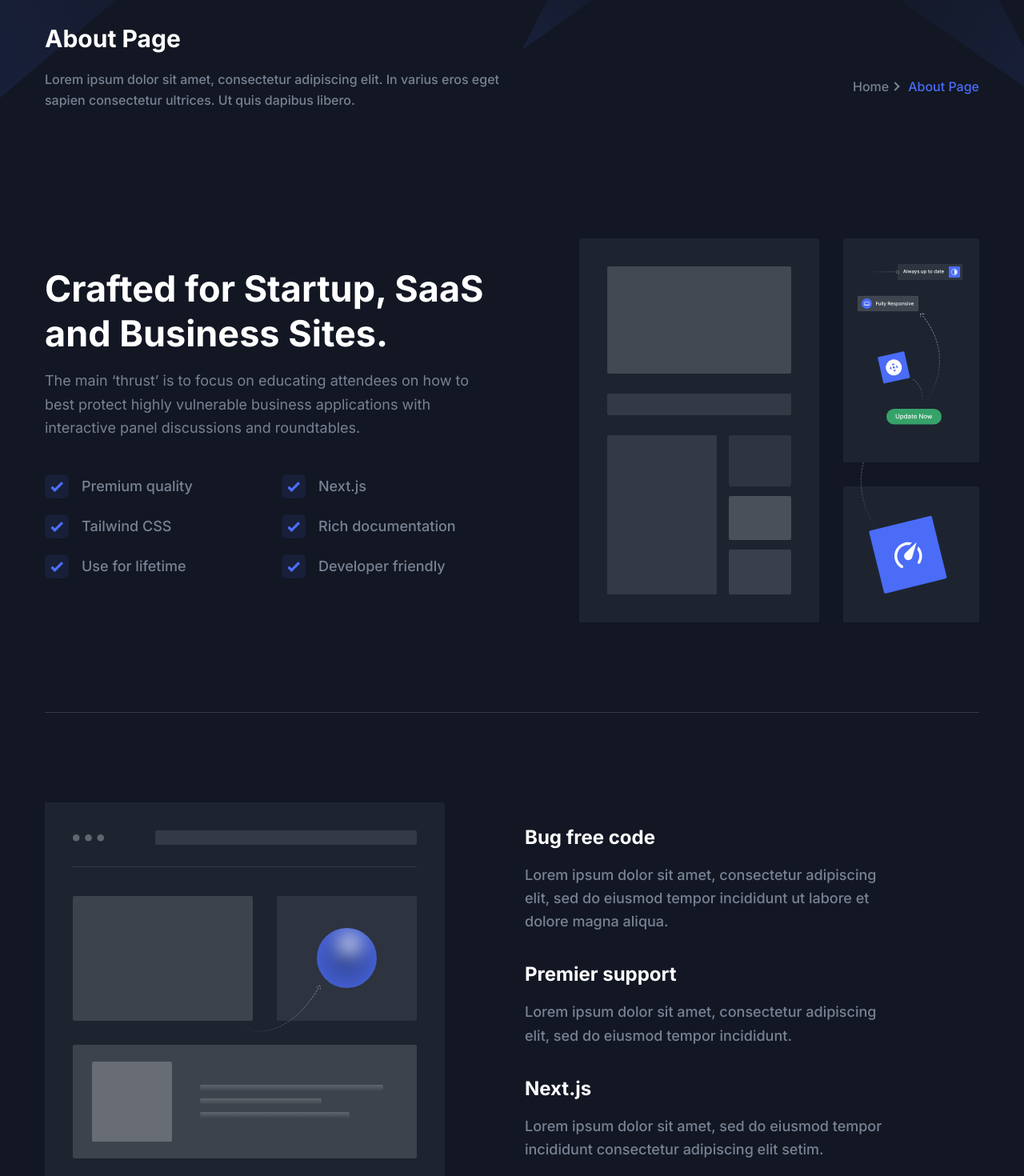
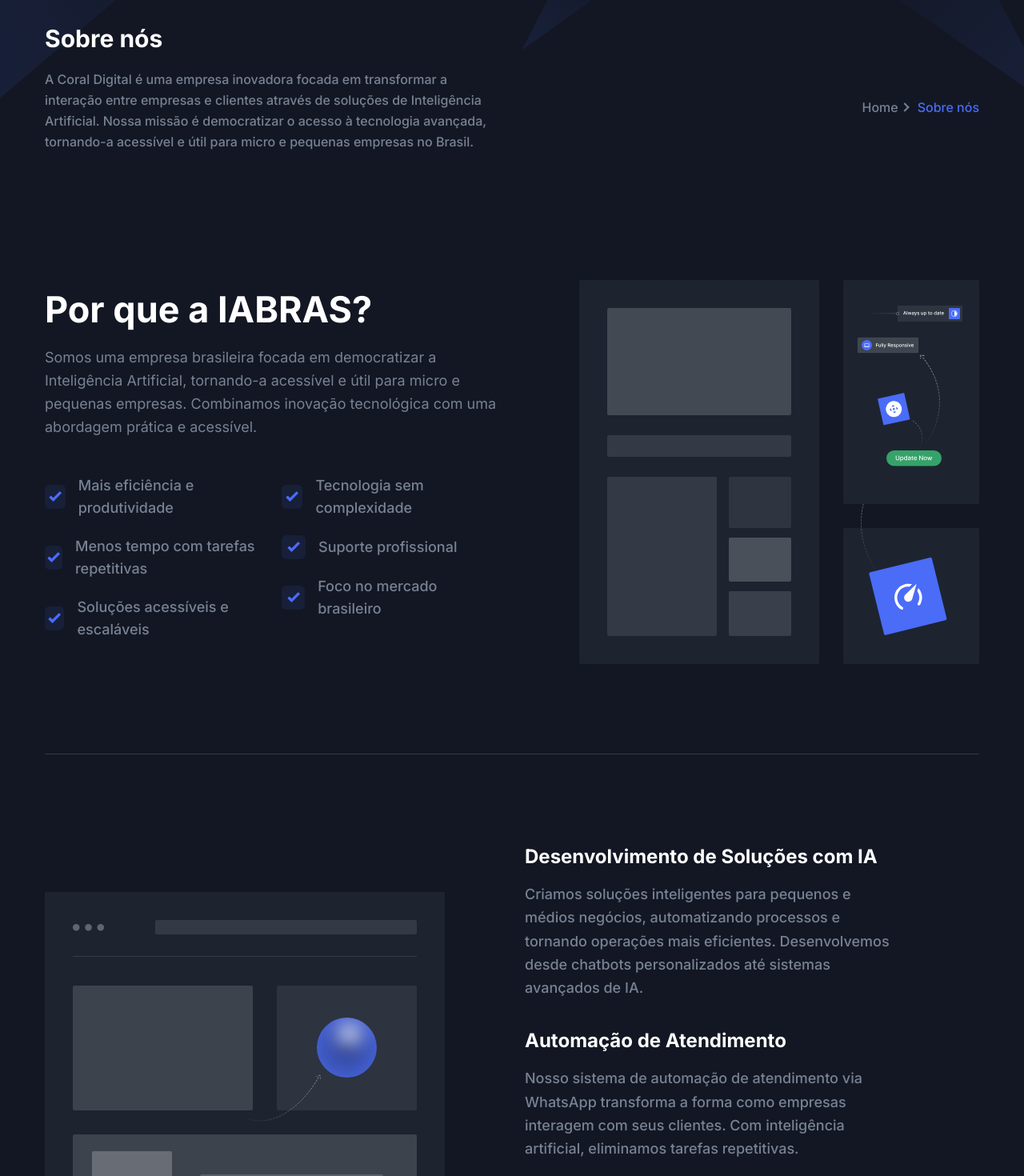
Before and after one commit to hellmrf/coraldigital.com.br, a Next.js app: page /about in a window 1280 px wide. Shown: the part 120-1590 px from the top of the page at 80% size. Built offline with nearby package versions, Linux system fonts and the light colour scheme.

Commit message:
Update about section

```diff
--- a/src/app/about/page.tsx
+++ b/src/app/about/page.tsx
@@ -5,17 +5,16 @@
 import { Metadata } from "next";
 
 export const metadata: Metadata = {
-  title: "About Page | Free Next.js Template for Startup and SaaS",
-  description: "This is About Page for Startup Nextjs Template",
+  title: "Sobre Nós | Coral Digital",
+  description: "Sobre a Coral Digital",
   // other metadata
 };
-
 const AboutPage = () => {
   return (
     <>
       <Breadcrumb
-        pageName="About Page"
-        description="Lorem ipsum dolor sit amet, consectetur adipiscing elit. In varius eros eget sapien consectetur ultrices. Ut quis dapibus libero."
+        pageName="Sobre nós"
+        description="A Coral Digital é uma empresa inovadora focada em transformar a interação entre empresas e clientes através de soluções de Inteligência Artificial. Nossa missão é democratizar o acesso à tecnologia avançada, tornando-a acessível e útil para micro e pequenas empresas no Brasil."
       />
       <AboutSectionOne />
       <AboutSectionTwo />
--- a/src/components/About/AboutSectionOne.tsx
+++ b/src/components/About/AboutSectionOne.tsx
@@ -24,8 +24,8 @@
           <div className="-mx-4 flex flex-wrap items-center">
             <div className="w-full px-4 lg:w-1/2">
               <SectionTitle
-                title="Crafted for Startup, SaaS and Business Sites."
-                paragraph="The main ‘thrust’ is to focus on educating attendees on how to best protect highly vulnerable business applications with interactive panel discussions and roundtables."
+                title="Por que a IABRAS?"
+                paragraph="Somos uma empresa brasileira focada em democratizar a Inteligência Artificial, tornando-a acessível e útil para micro e pequenas empresas. Combinamos inovação tecnológica com uma abordagem prática e acessível."
                 mb="44px"
               />
 
@@ -35,15 +35,15 @@
               >
                 <div className="mx-[-12px] flex flex-wrap">
                   <div className="w-full px-3 sm:w-1/2 lg:w-full xl:w-1/2">
-                    <List text="Premium quality" />
-                    <List text="Tailwind CSS" />
-                    <List text="Use for lifetime" />
+                    <List text="Mais eficiência e produtividade" />
+                    <List text="Menos tempo com tarefas repetitivas" />
+                    <List text="Soluções acessíveis e escaláveis" />
                   </div>
 
                   <div className="w-full px-3 sm:w-1/2 lg:w-full xl:w-1/2">
-                    <List text="Next.js" />
-                    <List text="Rich documentation" />
-                    <List text="Developer friendly" />
+                    <List text="Tecnologia sem complexidade" />
+                    <List text="Suporte profissional" />
+                    <List text="Foco no mercado brasileiro" />
                   </div>
                 </div>
               </div>
--- a/src/components/About/AboutSectionTwo.tsx
+++ b/src/components/About/AboutSectionTwo.tsx
@@ -28,29 +28,26 @@
             <div className="max-w-[470px]">
               <div className="mb-9">
                 <h3 className="mb-4 text-xl font-bold text-black dark:text-white sm:text-2xl lg:text-xl xl:text-2xl">
-                  Bug free code
+                  Desenvolvimento de Soluções com IA
                 </h3>
                 <p className="text-base font-medium leading-relaxed text-body-color sm:text-lg sm:leading-relaxed">
-                  Lorem ipsum dolor sit amet, consectetur adipiscing elit, sed
-                  do eiusmod tempor incididunt ut labore et dolore magna aliqua.
+                  Criamos soluções inteligentes para pequenos e médios negócios, automatizando processos e tornando operações mais eficientes. Desenvolvemos desde chatbots personalizados até sistemas avançados de IA.
                 </p>
               </div>
               <div className="mb-9">
                 <h3 className="mb-4 text-xl font-bold text-black dark:text-white sm:text-2xl lg:text-xl xl:text-2xl">
-                  Premier support
+                  Automação de Atendimento
                 </h3>
                 <p className="text-base font-medium leading-relaxed text-body-color sm:text-lg sm:leading-relaxed">
-                  Lorem ipsum dolor sit amet, consectetur adipiscing elit, sed
-                  do eiusmod tempor incididunt.
+                  Nosso sistema de automação de atendimento via WhatsApp transforma a forma como empresas interagem com seus clientes. Com inteligência artificial, eliminamos tarefas repetitivas.
                 </p>
               </div>
               <div className="mb-1">
                 <h3 className="mb-4 text-xl font-bold text-black dark:text-white sm:text-2xl lg:text-xl xl:text-2xl">
-                  Next.js
+                  Integração e Automação de Processos
                 </h3>
                 <p className="text-base font-medium leading-relaxed text-body-color sm:text-lg sm:leading-relaxed">
-                  Lorem ipsum dolor sit amet, sed do eiusmod tempor incididunt
-                  consectetur adipiscing elit setim.
+                  Ajudamos sua empresa a aplicar ferramentas e automatizar fluxos operacionais, reduzindo tempo e esforço manual. Nossa IA simplifica sua operação e melhora sua produtividade.
                 </p>
               </div>
             </div>
```
